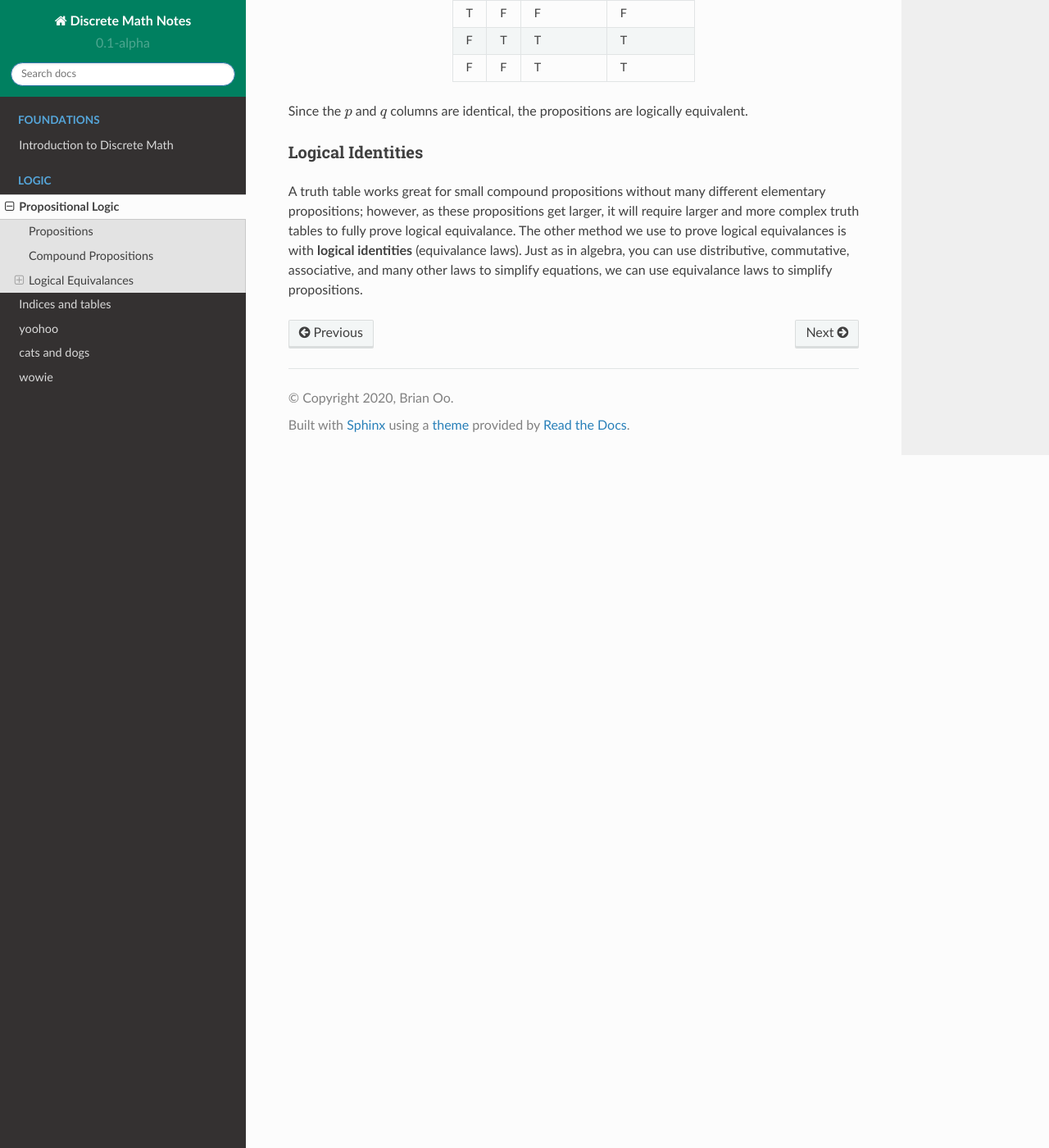
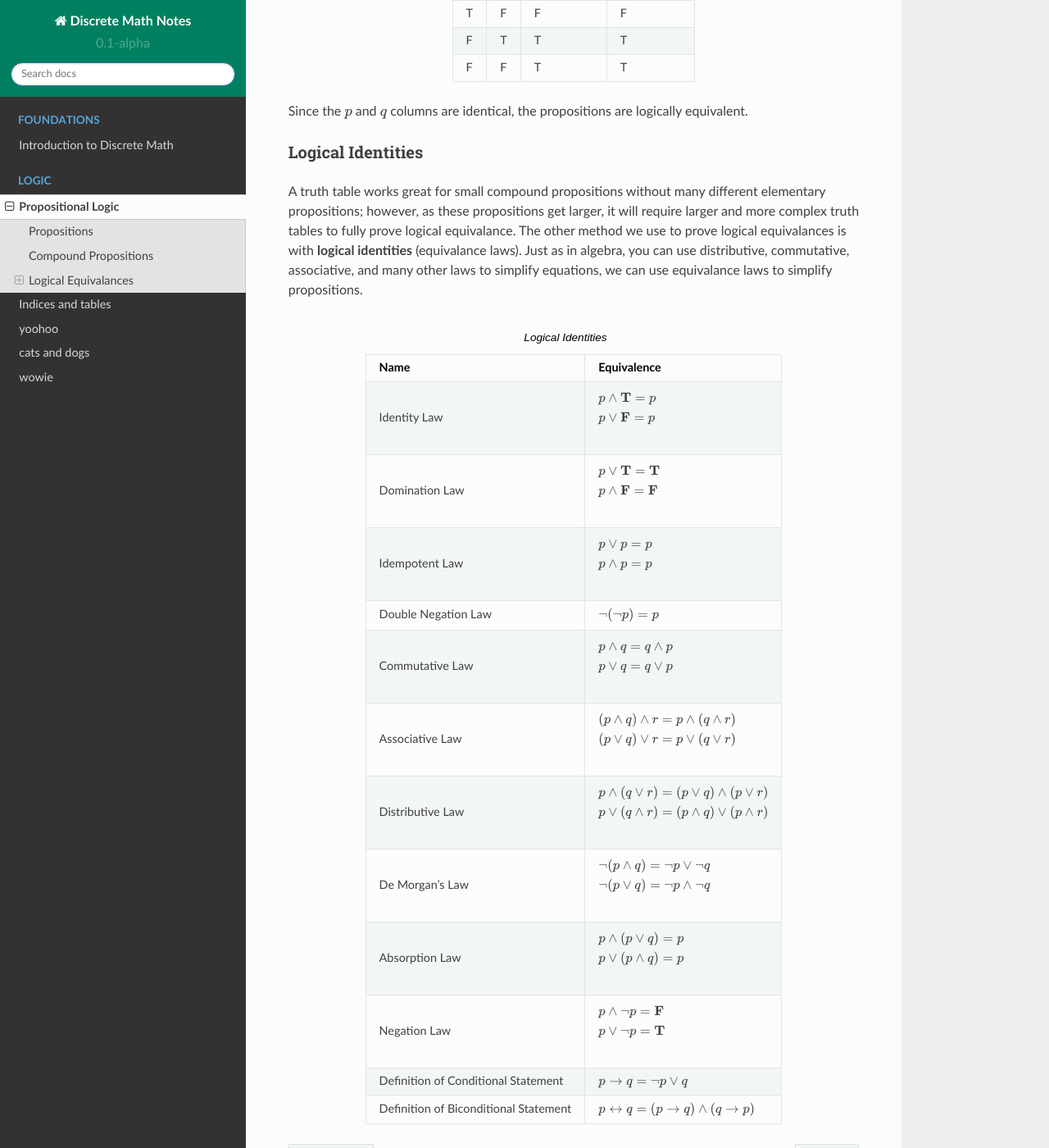
Before and after one commit to brian-oo/discrete-notes, a Sphinx documentation site: the page built from docs/source/logic/proplogic.rst, in a window 1280 px wide and 1400 px high, scrolled down 3995 px. Shown: the whole window at 82% size. Built offline with Sphinx 7.4.7 and the Read the Docs theme 2.0.0, drawn with Linux system fonts in a browser that asks for light colours.

Commit message:
tablesugh

```diff
--- a/docs/source/logic/proplogic.rst
+++ b/docs/source/logic/proplogic.rst
@@ -177,39 +177,28 @@ A truth table works great for small compound propositions without many different
     :widths: auto
     :align: center
 
-    +--------------------------------------+----------------------------------------------------------------------------+
-    | Name                                 | Equivalence                                                                |
-    +======================================+=========================================================================+==+
-    Identity Law                           | :math:`p \wedge \textbf{T} = p`                                            |
-                                           | :math:`p \vee  \textbf{F} = p`                                             |
-    +--------------------------------------+----------------------------------------------------------------------------+
-    Domination Law                         | :math:`p \vee \textbf{T}  =\textbf{T}`                                     |
-                                           | :math:`p \wedge \textbf{F} = \textbf{F}`                                   |
-    +--------------------------------------+----------------------------------------------------------------------------+
-    Idempotent Law                         | :math:`p \vee p = p`                                                       |
-                                           | :math:`p \wedge p = p`                                                     |
-    +--------------------------------------+----------------------------------------------------------------------------+
-    Double Negation Law                    |:math:`\neg ( \neg p) = p`                                                  |
-    +--------------------------------------+----------------------------------------------------------------------------+
-    Commutative Law                        | :math:`p \wedge q = q \wedge p`                                            |
-                                           | :math:`p \vee q = q \vee p`                                                |
-    +--------------------------------------+----------------------------------------------------------------------------+
-    Associative Law                        | :math:`(p \wedge q) \wedge r = p \wedge (q \wedge r)`                      |
-                                           | :math:`(p \vee q) \vee r = p \vee (q \vee r)`                              |
-    +--------------------------------------+----------------------------------------------------------------------------+
-    Distributive Law                       | :math:`p \wedge (q \vee r) = (p \vee q) \wedge (p \vee r)`                 |
-                                           | :math:`p \vee (q \wedge r) = (p \wedge q) \vee (p \wedge r)`               |
-    +--------------------------------------+----------------------------------------------------------------------------+
-    De Morgan's Law                        | :math:`\neg (p \wedge q) = \neg p \vee \neg q`                             |
-                                           | :math:`\neg (p \vee q) = \neg p \wedge \neg q`                             |
-    +--------------------------------------+----------------------------------------------------------------------------+
-    Absorption Law                         | :math:`p \wedge (p \vee q) = p`                                            |
-                                           | :math:`p \vee (p \wedge q) = p`                                            |
-    +--------------------------------------+----------------------------------------------------------------------------+
-    Negation Law                           | :math:`p \wedge \neg p = \textbf{F}`                                       |
-                                           | :math:`p \vee \neg p = \textbf{T}`                                         |
-    +--------------------------------------+----------------------------------------------------------------------------+
-    Definition of Conditional Statement    | :math:`p \rightarrow q = \neg p \vee q`                                    |
-    +--------------------------------------+----------------------------------------------------------------------------+
-    Definition of Biconditional Statement  | :math:`p \leftrightarrow q = (p \rightarrow q) \wedge (q \rightarrow p)`
-    +--------------------------------------+----------------------------------------------------------------------------+
+    ======================================= ========================================================================
+    Name                                    Equivalence
+    ======================================= ========================================================================
+    Identity Law                            | :math:`p \wedge \textbf{T} = p`
+                                            | :math:`p \vee  \textbf{F} = p`
+    Domination Law                          | :math:`p \vee \textbf{T}  =\textbf{T}`
+                                            | :math:`p \wedge \textbf{F} = \textbf{F}`
+    Idempotent Law                          | :math:`p \vee p = p`
+                                            | :math:`p \wedge p = p`
+    Double Negation Law                     :math:`\neg ( \neg p) = p`
+    Commutative Law                         | :math:`p \wedge q = q \wedge p`
+                                            | :math:`p \vee q = q \vee p`
+    Associative Law                         | :math:`(p \wedge q) \wedge r = p \wedge (q \wedge r)`
+                                            | :math:`(p \vee q) \vee r = p \vee (q \vee r)`
+    Distributive Law                        | :math:`p \wedge (q \vee r) = (p \vee q) \wedge (p \vee r)`
+                                            | :math:`p \vee (q \wedge r) = (p \wedge q) \vee (p \wedge r)`
+    De Morgan's Law                         | :math:`\neg (p \wedge q) = \neg p \vee \neg q`
+                                            | :math:`\neg (p \vee q) = \neg p \wedge \neg q`
+    Absorption Law                          | :math:`p \wedge (p \vee q) = p`
+                                            | :math:`p \vee (p \wedge q) = p`
+    Negation Law                            | :math:`p \wedge \neg p = \textbf{F}`
+                                            | :math:`p \vee \neg p = \textbf{T}`
+    Definition of Conditional Statement     :math:`p \rightarrow q = \neg p \vee q`
+    Definition of Biconditional Statement   :math:`p \leftrightarrow q = (p \rightarrow q) \wedge (q \rightarrow p)`
+    ======================================= ========================================================================
```
